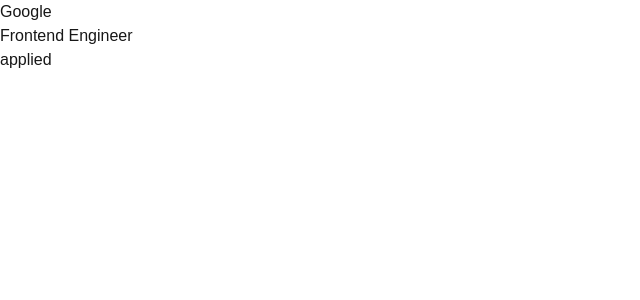
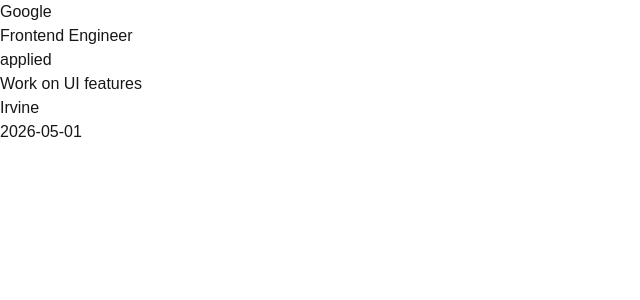
Before and after one commit to andrewlit10/ai-job-tracker, a Next.js app: page /jobs/1 in a window 1280 px wide. Shown: the top 300 px of the page, without its empty margins (0-640 px from the left). Built offline with nearby package versions, Linux system fonts and the light colour scheme.

Commit message:
expand job detail page

```diff
--- a/src/app/jobs/[id]/page.tsx
+++ b/src/app/jobs/[id]/page.tsx
@@ -16,9 +16,18 @@
   }
   return (
     <main>
-      <h1>{job.company}</h1>
-      <p>{job.title}</p>
-      <p>{job.status}</p>
+      <section>
+        <h1>{job.company}</h1>
+        <p>{job.title}</p>
+        <p>{job.status}</p>
+      </section>
+      <section>
+        <p>{job.description || "No description added yet."}</p>
+      </section>
+      <section>
+        <p>{job.location || "No location added yet."}</p>
+        <p>{job.createdAt}</p>
+      </section>
     </main>
   );
 }
```
